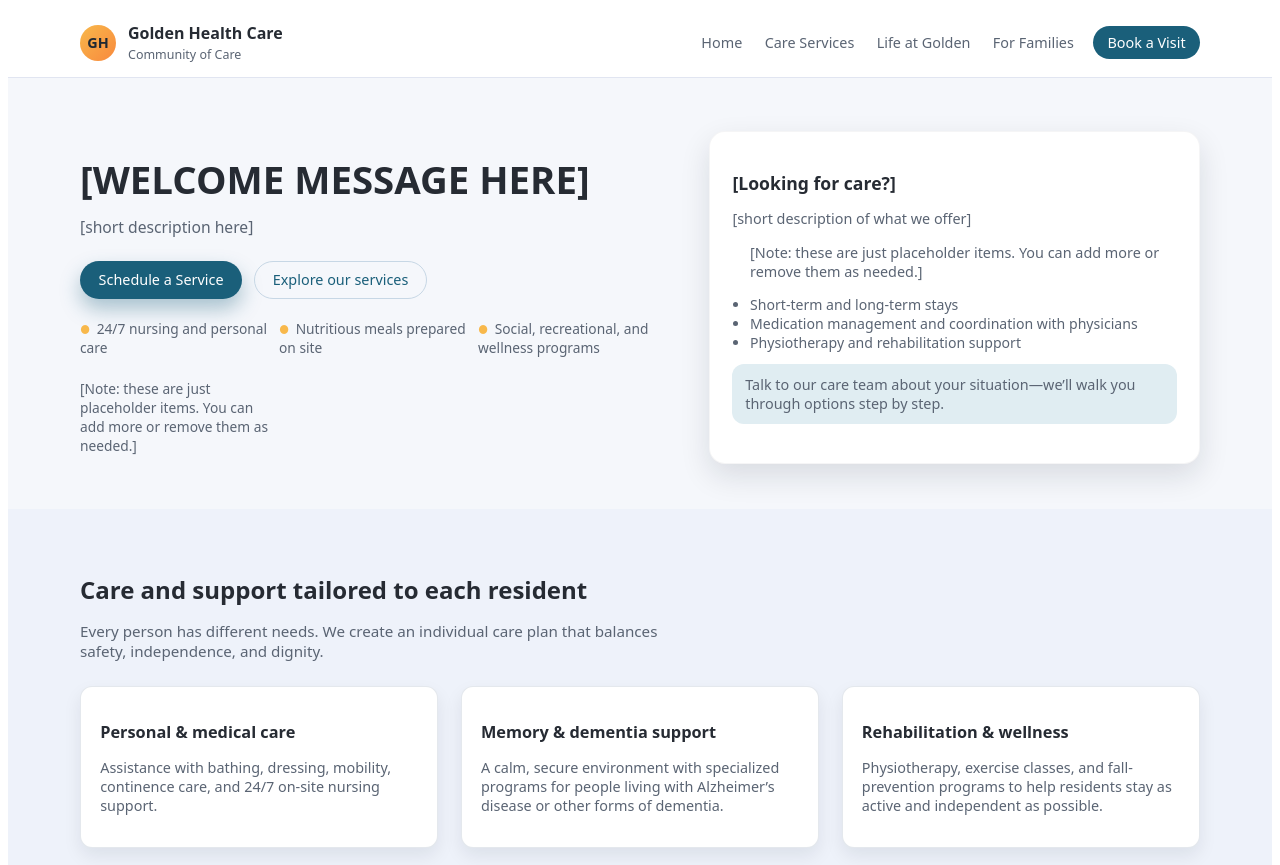
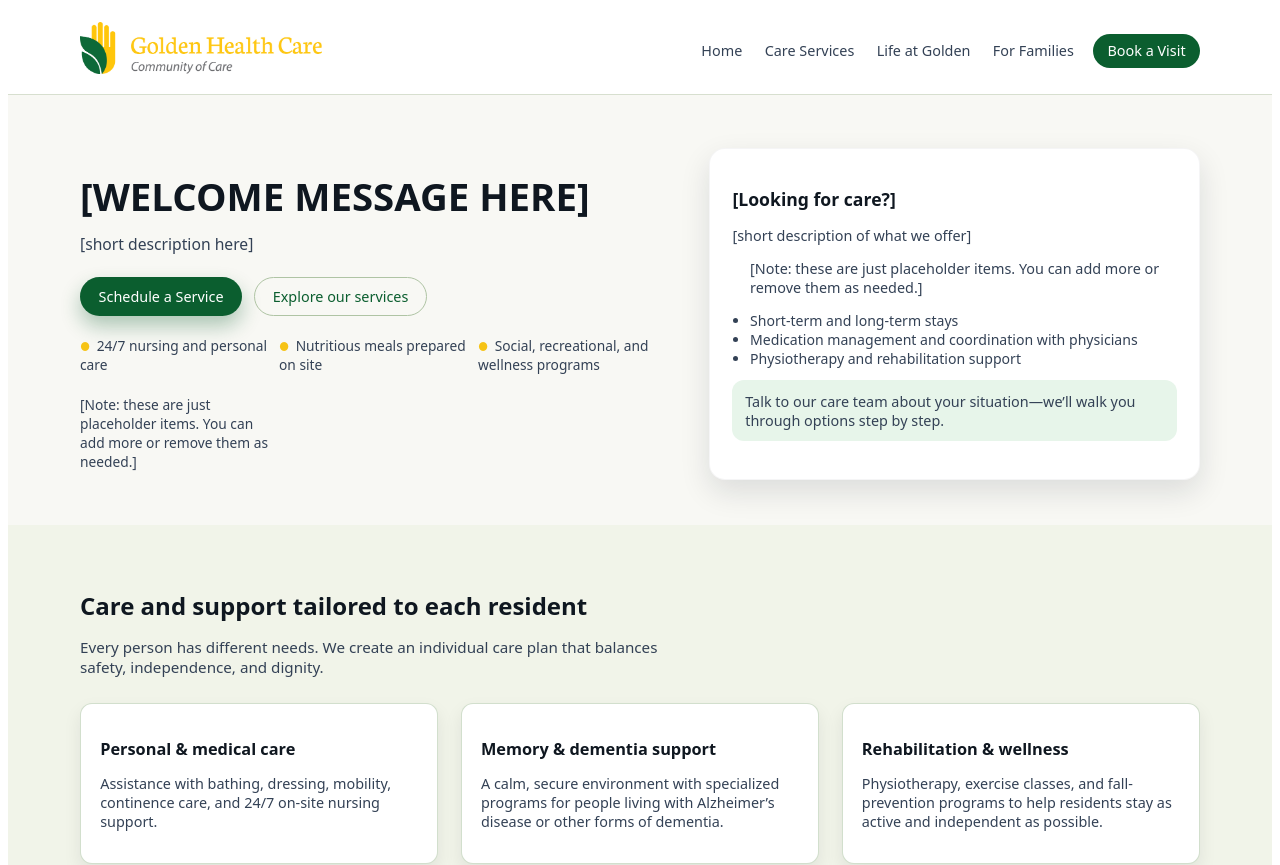
Before and after one commit to Golden-Healthcare-Captstone-Project/healthcare-web-client, an Angular app: page / in a window 1280 px wide. Shown: the top 865 px of the page. Built offline with nearby package versions, Linux system fonts and the light colour scheme.

Commit message:
Update logo + color palate

```diff
--- a/src/app/app.component.css
+++ b/src/app/app.component.css
@@ -1,12 +1,16 @@
 :host {
-  --color-bg: #f5f7fb;
+  --color-bg: #f8f8f4;
   --color-surface: #ffffff;
-  --color-surface-alt: #eef2fa;
-  --color-primary: #1a5f7a;
-  --color-primary-soft: #e0edf2;
-  --color-accent: #f8b84b;
-  --color-text: #262b33;
-  --color-muted: #5a6473;
+  --color-surface-alt: #f1f4e9;
+  --color-primary: #0f7a3d;
+  --color-primary-soft: #e7f5ea;
+  --color-primary-strong: #0b5e2f;
+  --color-accent: #f6c315;
+  --color-accent-strong: #d8a307;
+  --color-text: #0f1720;
+  --color-muted: #334155;
+  --color-contact-bg: #0b1320;
+  --color-focus: #f6c315;
   --radius-lg: 16px;
   --radius-md: 12px;
   --shadow-soft: 0 12px 30px rgba(15, 23, 42, 0.12);
@@ -38,7 +42,7 @@
   z-index: 20;
   background: rgba(255, 255, 255, 0.96);
   backdrop-filter: blur(16px);
-  border-bottom: 1px solid #e1e5f1;
+  border-bottom: 1px solid #d7dfcf;
 }
 
 .header-inner {
@@ -55,17 +59,11 @@
   gap: 0.75rem;
 }
 
-.brand-mark {
-  width: 36px;
-  height: 36px;
-  border-radius: 999px;
-  background: linear-gradient(135deg, #f8b84b, #f8893d);
-  color: #1f2933;
-  display: flex;
-  align-items: center;
-  justify-content: center;
-  font-weight: 700;
-  font-size: 0.9rem;
+.brand-logo {
+  width: auto;
+  height: 52px;
+  max-width: min(52vw, 330px);
+  object-fit: contain;
 }
 
 .brand-text {
@@ -77,6 +75,7 @@
 .brand-name {
   font-weight: 650;
   font-size: 1rem;
+  color: var(--color-primary-strong);
 }
 
 .brand-tagline {
@@ -101,20 +100,20 @@
 
 .nav-link:hover {
   color: var(--color-primary);
-  background-color: rgba(26, 95, 122, 0.06);
+  background-color: rgba(15, 122, 61, 0.08);
 }
 
 .nav-cta {
   padding-inline: 0.9rem;
   padding-block: 0.45rem;
   border-radius: 999px;
-  background: #1a5f7a;
+  background: var(--color-primary-strong);
   color: #fff;
   font-weight: 500;
 }
 
 .nav-cta:hover {
-  background: #164b5f;
+  background: #084726;
   color: #fff;
 }
 
@@ -170,25 +169,25 @@ main {
 }
 
 .btn-primary {
-  background: #1a5f7a;
+  background: var(--color-primary-strong);
   color: #fff;
-  box-shadow: 0 10px 20px rgba(26, 95, 122, 0.35);
+  box-shadow: 0 10px 20px rgba(11, 94, 47, 0.32);
 }
 
 .btn-primary:hover {
-  background: #14465a;
-  box-shadow: 0 14px 26px rgba(26, 95, 122, 0.4);
+  background: #084726;
+  box-shadow: 0 14px 26px rgba(11, 94, 47, 0.38);
 }
 
 .btn-outline {
   background: transparent;
-  color: #1a5f7a;
-  border-color: #c7d7e5;
+  color: var(--color-primary-strong);
+  border-color: #afc4a4;
 }
 
 .btn-outline:hover {
-  background: rgba(26, 95, 122, 0.04);
-  border-color: #9db6c9;
+  background: rgba(15, 122, 61, 0.06);
+  border-color: #7fa36f;
 }
 
 .btn-full {
@@ -240,7 +239,7 @@ main {
 
 .hero-note {
   font-size: 0.85rem;
-  color: #374151;
+  color: #1f2937;
   background: var(--color-primary-soft);
   padding: 0.7rem 0.8rem;
   border-radius: var(--radius-md);
@@ -285,7 +284,7 @@ main {
   border-radius: var(--radius-md);
   padding: 1.1rem 1.2rem;
   box-shadow: 0 8px 18px rgba(15, 23, 42, 0.08);
-  border: 1px solid rgba(148, 163, 184, 0.25);
+  border: 1px solid rgba(127, 163, 111, 0.35);
 }
 
 .card h3 {
@@ -315,7 +314,7 @@ main {
 }
 
 .contact-section {
-  background: #0f172a;
+  background: var(--color-contact-bg);
   color: #e5e7eb;
 }
 
@@ -331,7 +330,7 @@ main {
 }
 
 .contact-section .section-intro {
-  color: #cbd5f5;
+  color: #d4dfec;
 }
 
 .contact-details {
@@ -376,12 +375,12 @@ main {
 
 .field-group input:focus,
 .field-group textarea:focus {
-  outline: 2px solid #38bdf8;
+  outline: 2px solid var(--color-focus);
   outline-offset: 1px;
 }
 
 .site-footer {
-  border-top: 1px solid #d4dbe8;
+  border-top: 1px solid #d7dfcf;
   background: #ffffff;
   padding: 0.9rem 0;
   font-size: 0.85rem;
@@ -415,6 +414,11 @@ main {
     justify-content: flex-start;
   }
 
+  .brand-logo {
+    height: 44px;
+    max-width: 78vw;
+  }
+
   .hero-inner {
     grid-template-columns: minmax(0, 1fr);
   }
--- a/src/app/app.component.html
+++ b/src/app/app.component.html
@@ -2,11 +2,17 @@
   <header class="site-header">
     <div class="container header-inner">
       <div class="brand">
-        <div class="brand-mark">GH</div>
-        <div class="brand-text">
+        <a href="#home" aria-label="Go to home section">
+          <img
+            class="brand-logo"
+            src="golden-healthcare-logo-white.jpg"
+            alt="Golden Health Care logo"
+          />
+        </a>
+        <!-- <div class="brand-text">
           <div class="brand-name">Golden Health Care</div>
           <div class="brand-tagline">Community of Care</div>
-        </div>
+        </div> -->
       </div>
 
       <nav class="main-nav" aria-label="Main navigation">
```
Also changed, not shown: public/golden-healthcare-logo-white.jpg (added), public/golden-healthcare-logo.png (added).
